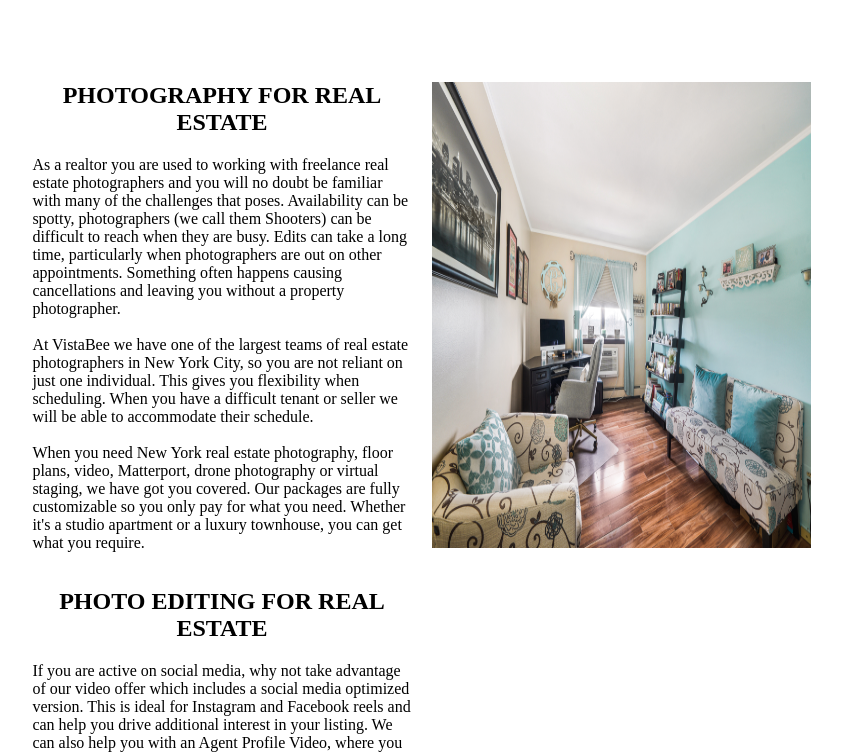
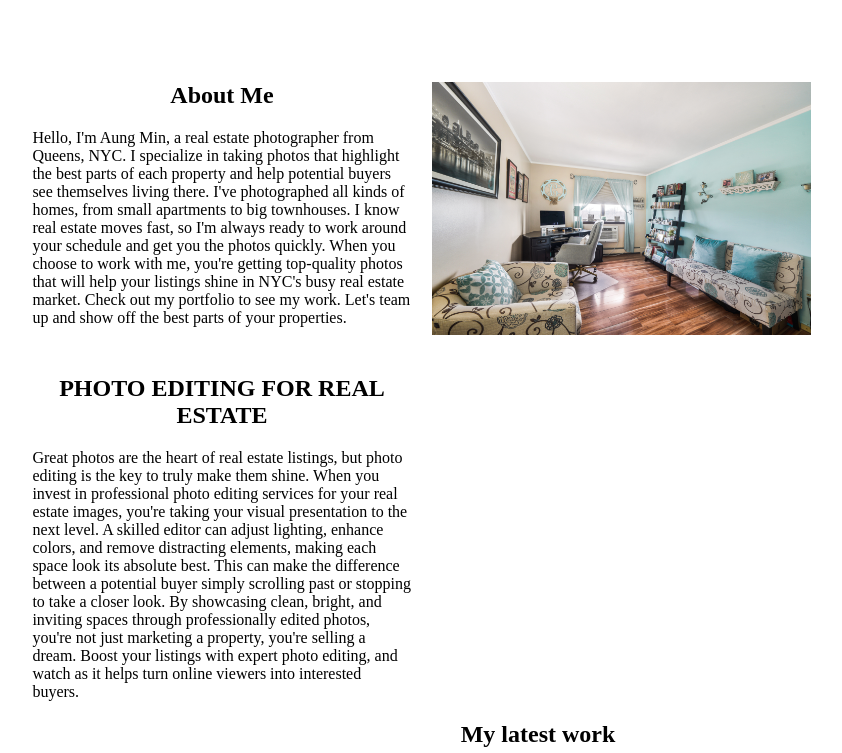
Before and after one commit to aungmintun1/HTML-projects, a PHP site: page / in a window 1280 px wide. Shown: the part 1088-1841 px from the top of the page, without its empty margins (102-944 px from the left). Run offline with PHP 8.4, Linux system fonts and the light colour scheme.

Commit message:
made changes to RE website

```diff
--- a/REphotographySite/index.html
+++ b/REphotographySite/index.html
@@ -6,6 +6,10 @@
     <meta name="viewport" content="width=device-width, initial-scale=1.0">
     <title>Document</title>
     <link rel="stylesheet" href="style.css">
+    <link rel="stylesheet" href="https://cdnjs.cloudflare.com/ajax/libs/font-awesome/6.4.0/css/all.min.css"
+     integrity="sha512-iecdLmaskl7CVkqkXNQ/ZH/XLlvWZOJyj7Yy7tcenmpD1ypASozpmT/E0iPtmFIB46ZmdtAc9eNBvH0H/ZpiBw=="
+     crossorigin="anonymous" referrerpolicy="no-referrer" />
+</head>
 </head>
 <body>
     <header>
@@ -22,33 +26,29 @@
 
     <section class="background">
         <div class="background-container">
-            <h1> Real Estate Photography</h1>
+            <h1> Real Estate photographer
+                <br>
+                based in Queens, New York
+            </h1>
         </div>
     </section>
 
     <section id="aboutme" class="about">
 
         <div class="about-text">
-    <h1>PHOTOGRAPHY FOR REAL ESTATE</h1>
 
-    <p> As a realtor you are used to working with freelance real estate photographers
-        and you will no doubt be familiar with many of the challenges that poses. Availability can
-         be spotty, photographers (we call them Shooters) can be difficult to reach when they are busy.
-          Edits can take a long time, particularly when photographers are out on other appointments.
-    Something often happens causing cancellations and leaving you without a property photographer.
-    <br>
-    <br>
-    At VistaBee we have one of the largest teams of real estate photographers in New York City, so
-         you are not reliant on just one individual. This gives you flexibility when scheduling. When
-         you have a difficult tenant or seller we will be able to accommodate their schedule.
-    <br>
-    <br>
+    <h1>About Me</h1>
 
-    When you need New York real estate photography, floor plans, video, Matterport, drone photography
-     or virtual staging, we have got you covered. Our packages are fully customizable so you only pay
-    for what you need. Whether it's a studio apartment or a luxury townhouse, you can get what you require.
+    <p>
+        Hello, I'm Aung Min, a real estate photographer from Queens, NYC.
+         I specialize in taking photos that highlight the best parts of each property and help potential buyers see themselves living there.
+          I've photographed all kinds of homes, from small apartments to big townhouses. I know real estate moves fast,
+          so I'm always ready to work around your schedule and get you the photos quickly.
+          When you choose to work with me, you're getting top-quality photos that will help your listings shine in NYC's busy real estate market.
+         Check out my portfolio to see my work. Let's team up and show off the best parts of your properties.
 
     </p>
+
 
         </div>
 
@@ -61,13 +61,14 @@
         <div class="about-text">
     <h1>PHOTO EDITING FOR REAL ESTATE</h1>
 
-    <p> If you are active on social media, why not take advantage of our video offer which includes a social media optimized version.
-         This is ideal for Instagram and Facebook reels and can help you drive additional interest in your listing. We can also help
-          you with an Agent Profile Video, where you can deliver your best pitch in an easily digestible format and attract new listings.
-        <br>
-        <br>
-        All our photography is full HDR, so the interiors are perfectly exposed, nice and bright, and you can see the window views clearly.
-         If you prefer not seeing out the window (which can sometimes detract) we are flexible and will accommodate for this.
+    <p>
+        Great photos are the heart of real estate listings, but photo editing is the key to truly make them shine.
+         When you invest in professional photo editing services for your real estate images, you're taking your visual presentation to the next level.
+          A skilled editor can adjust lighting, enhance colors, and remove distracting elements, making each space look its absolute best.
+           This can make the difference between a potential buyer simply scrolling past or stopping to take a closer look.
+           By showcasing clean, bright, and inviting spaces through professionally edited photos, you're not just marketing a property,
+        you're selling a dream. Boost your listings with expert photo editing, and watch as it helps turn online viewers into interested buyers.
+
 
     </p>
 
@@ -122,74 +123,76 @@
 
             <div class="item-1">
 
-            <img src="pic1.jpg" alt="" class="zoomable">
+               <i class="fa-solid fa-camera"></i>
 
             <div class="item-text">
             <h2>Incredible Quality</h2>
 
             <p>
-                We make no compromises on quality.
-                Our Videos and
-                Photos are true cinematic images.
+                We never let our standards slip when it comes to quality.
+                 The visuals captured in our photos and videos showcase the splendor of your properties in true cinematic style.
             </p>
             </div>
 
              </div>
 
             <div class="item-1">
-                <img src="pic1.jpg" alt="" class="zoomable">
+                <i class="fa-solid fa-sack-dollar"></i>
 
                 <div class="item-text">
-            <h2>Incredible Quality</h2>
-            <p> You don't have to compromise with VistaBee, you can get quality video with an affordable price tag. Why pay more
-                 when you can get results for a great price.
+            <h2>Great Value</h2>
+            <p> there's no need to choose between quality and affordability. Our premium video services come with a reasonable price tag.
+                 Why overspend when you can achieve excellent outcomes at a competitive cost?
             </p>
 
                 </div>
             </div>
 
             <div class="item-1">
-                <img src="pic1.jpg" alt="" class="zoomable">
+                <i class="fa-solid fa-magnifying-glass"></i>
 
                 <div class="item-text">
-            <h2>Incredible Quality</h2>
+            <h2>Precision</h2>
             <p>
-                No shortcuts, just good old-fashioned filmmaking with VistaBee Technology™ meaning it really is like being there.
+                Our technology ensures every detail is captured with utmost accuracy and clarity.
+                 We believe in delivering nothing less than the most vivid and immersive visual storytelling.
             </p>
         </div>
             </div>
 
             <div class="item-1">
-                <img src="pic1.jpg" alt="" class="zoomable">
+                <i class="fa-regular fa-clock"></i>
 
                 <div class="item-text">
-            <h2>Incredible Quality</h2>
+            <h2>Super Fast Turnaround</h2>
             <p>
-                Speed is everything to us, we have a desire to get you what you want, as perfect as you want it, as quickly as we can.
+                We prioritize speed, driven by our commitment to provide what you desire, at the highest standard, and in the shortest possible time.
+                 1-2 day delivery time
             </p>
         </div>
 
             </div>
 
             <div class="item-1">
-                <img src="pic1.jpg" alt="" class="zoomable">
+                <i class="fa-solid fa-phone"></i>
 
                 <div class="item-text">
-            <h2>Incredible Quality</h2>
+            <h2>Round-the-Clock Assistance</h2>
             <p>
-                At VistaBee we are there for our customers 24/7. We offer free support by email and phone.
+                we stand ready to assist our customers at any time of the day. Our support team can be reached freely via email and phone.
             </p>
                 </div>
 
             </div>
 
             <div class="item-1">
-                <img src="pic1.jpg" alt="" class="zoomable">
+                <i class="fa-regular fa-square-check"></i>
 
                 <div class="item-text">
-            <h2>Incredible Quality</h2>
+            <h2>Results Driven</h2>
             <p>
-                We’re not just about quality, speed and value for money. It’s important that your video and photography content is engaging, to get people to visit and buy your clients property, service or products.
+                We aim to be more than just providers of quality, speed, and cost-effectiveness. We design our photography content to captivate viewers,
+                driving them to visit and purchase your client's property, service, or products.
             </p>
              </div>
 
--- a/REphotographySite/style.css
+++ b/REphotographySite/style.css
@@ -2,6 +2,11 @@ header{
     background-color:#333;
     padding:10px;
 }
+i {
+  color: black;
+  font-size: 25px;
+}
+
 
 
 header nav ul{
@@ -130,15 +135,21 @@ nav a {
   width:25%;
 }
 
+.item-1 i{
+  width:25%;
+  font-size: 180px;
+}
+
 .item-1{
   display: flex;
   justify-content: center;
   text-align: center;
-  margin-bottom: 25px;
+
 
 }
 
 .item-text{
+
   width: 40%;
   margin-left: 60px;
 }
@@ -198,3 +209,7 @@ textarea {
 .submit-button:hover {
   background-color: #ff7f71;
 }
+
+#contact{
+  margin-top: 50px;
+}
```
